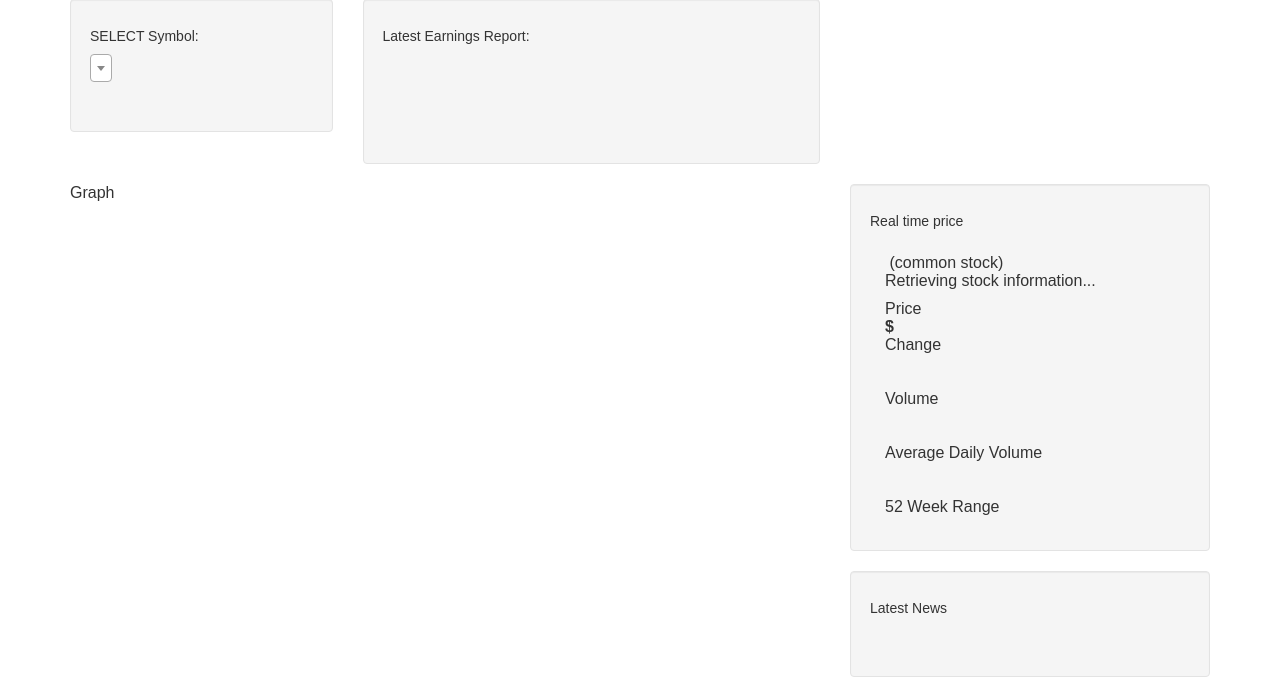
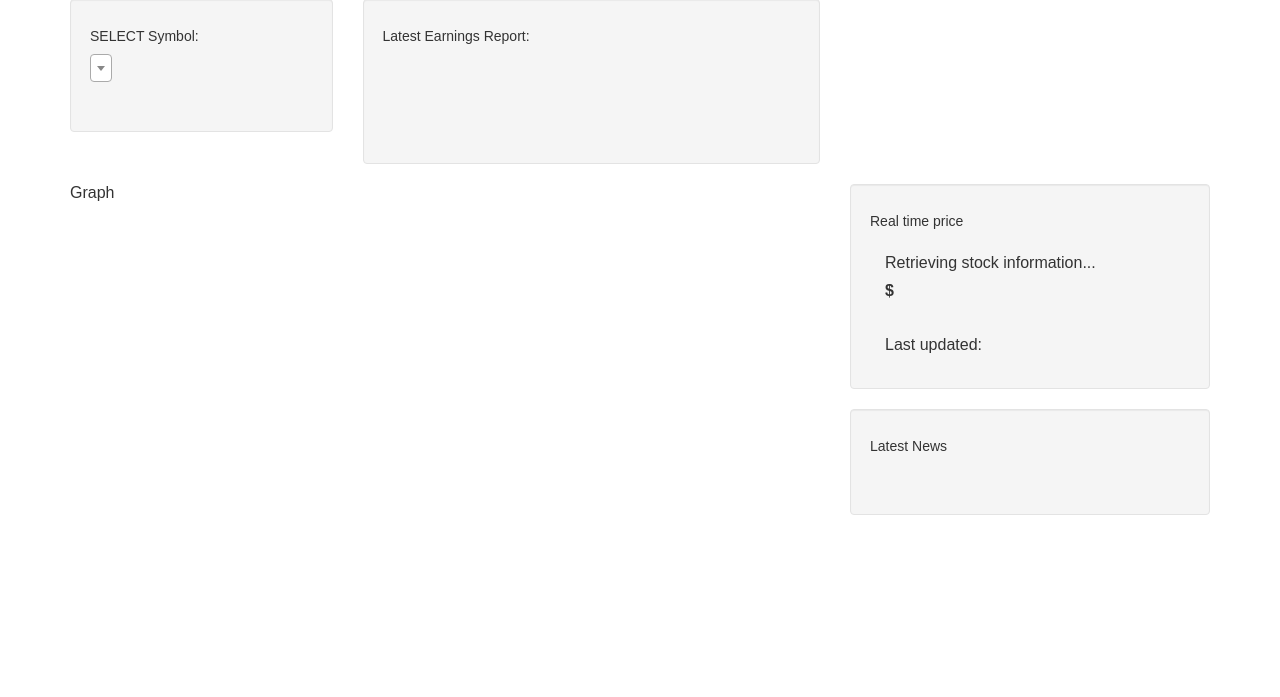
Before and after one commit to mariiamiller/Project2, a Flask app: page / in a window 1280 px wide. Shown: the part 335-1032 px from the top of the page. After the commit the page ends 850 px from the top, so only its background shows below. Run offline with Flask 2, Linux system fonts and the light colour scheme; data that the repository does not hold is empty; parts of the project's set-up code (start-up, migrations or seed data) failed here and were passed over; some libraries are stand-ins or nearby versions.

Commit message:
added 'last updated' in stock price
removed unused lines in stock price box

```diff
--- a/App/static/js/app.js
+++ b/App/static/js/app.js
@@ -278,10 +278,11 @@
 
 
           console.log(parseFloat(percentageChange).toFixed(2)+"%")
-
+          console.log(lastRefreshed);
 
           $('#stockSymbol').html(stockSymbol);
           $('#stockAsk').html(lastTradePriceOnly);
+          $('#stockLastRefreshed').html(lastRefreshed);
           $('#stockVolume').html(numberWithCommas(lastVolume));
           $('#stockChange').html(parseFloat(change).toFixed(2));
           $("#stockChangePercent").html(parseFloat(percentageChange).toFixed(2)+"%");
--- a/App/templates/index.html
+++ b/App/templates/index.html
@@ -76,7 +76,7 @@
 
             <div id="intraday_price" class="panel-body">
               <script src = "https://ajax.googleapis.com/ajax/libs/jquery/2.1.1/jquery.min.js"></script>
-              <div id="stock_miniQuote_head" class="ajaxtrigger"><span id="stockSymbol"></span>&nbsp;(common stock)</div>
+              <!-- <div id="stock_miniQuote_head" class="ajaxtrigger"><span id="stockSymbol"></span>&nbsp;(common stock)</div> -->
 
               <div id="stock_miniQuote">
                 <div id="stockIndicator">
@@ -85,12 +85,12 @@
 
                 <div class="stock_divider">
                   <div id="stock_left">
-                    <span class="stock_label">Price</span><br/>
+                    <!-- <span class="stock_label">Price</span><br/> -->
                     <strong class="stock_strong">$<span id="stockAsk"></span></strong><br/>
                   </div>
 
                   <div id="stock_right">
-                    <span class="stock_label">Change</span><br/>
+                    <!-- <span class="stock_label">Change</span><br/> -->
                     <strong class="stock_strong"><span id="stockChange"></span></strong><br />
                     <strong class="stock_strong"><span id="stockChangePercent"></span></strong><br />
                   </div>
@@ -100,14 +100,18 @@
                 <div id="stock_body">
 
                   <div id="stock_body_content">
-                    <span class="stock_label">Volume</span><br/>
-                    <strong class="stock_strong"><span id="stockVolume"></span></strong>
-                    <br /><br />
+                    <span class="stock_label">Last updated:</span><br/>
+                    <strong class="stock_strong"><span id="stockLastRefreshed"></span></strong>
+<!--
+                      I CHANGED VOLUME TO LAST REFRESHED!
+
+  -->
+                    <!-- <br /><br />
                     <span class="stock_label">Average Daily Volume</span><br/>
                     <strong class="stock_strong"><span id="stockAvgVolume"></span></strong>
                     <br /><br />
                     <span class="stock_label">52 Week Range</span><br/>
-                    <strong class="stock_strong"><span id="stockRange"></span></strong>
+                    <strong class="stock_strong"><span id="stockRange"></span></strong> -->
 
                   </div>
 
```
Also changed, not shown: 1 other file.
